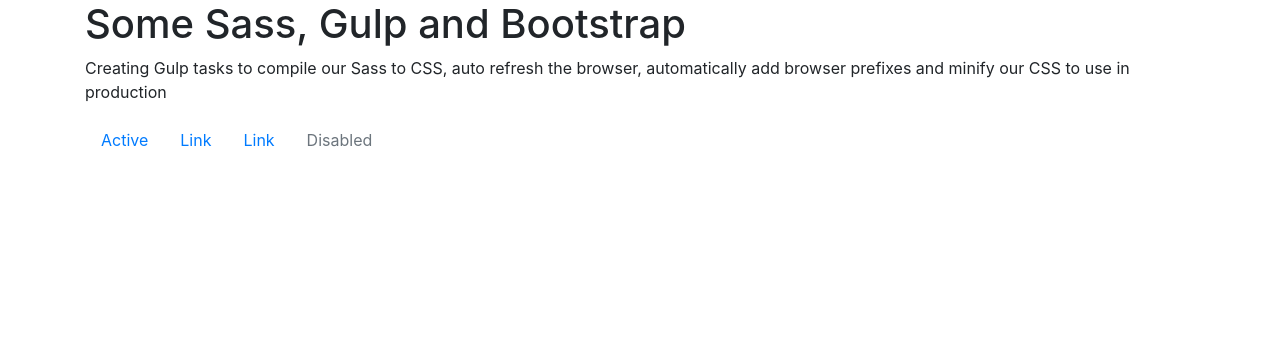
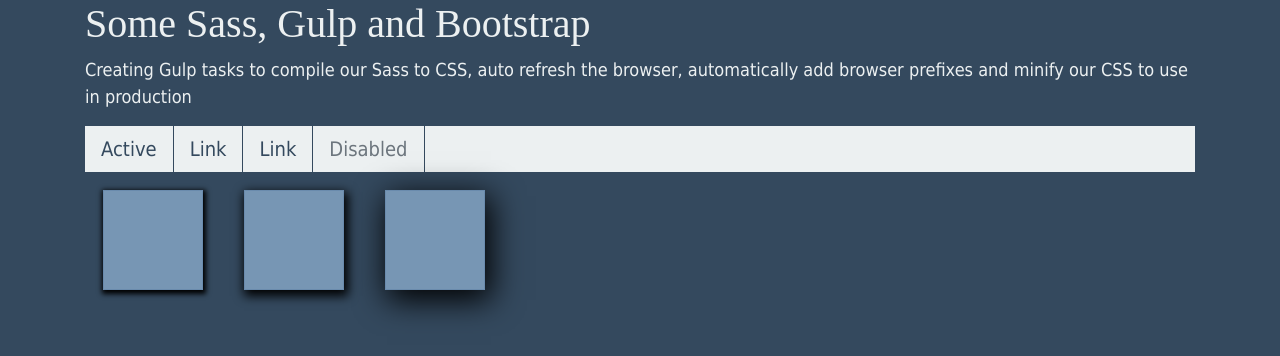
Before and after one commit to ogbu0007/mtm6330-week-5, a website: page index.html in a window 1280 px wide. Drawn offline with nearby package versions, Linux system fonts and the light colour scheme; the site is published under a folder, as on GitHub Pages, so addresses that start at the root find nothing.

Commit message:
Update index.html

```diff
--- a/index.html
+++ b/index.html
@@ -7,7 +7,7 @@
   <meta http-equiv="X-UA-Compatible" content="ie=edge">
   <title>Week 5 - Gulp, Sass and Bootstrap 4</title>
   <link rel="stylesheet" href="https://stackpath.bootstrapcdn.com/bootstrap/4.2.1/css/bootstrap.min.css" integrity="sha384-GJzZqFGwb1QTTN6wy59ffF1BuGJpLSa9DkKMp0DgiMDm4iYMj70gZWKYbI706tWS" crossorigin="anonymous">
-  <link rel="stylesheet" href="/css/min/main.css">
+  <link rel="stylesheet" href="css/min/main.css">
 </head>
 
 <body>
```
